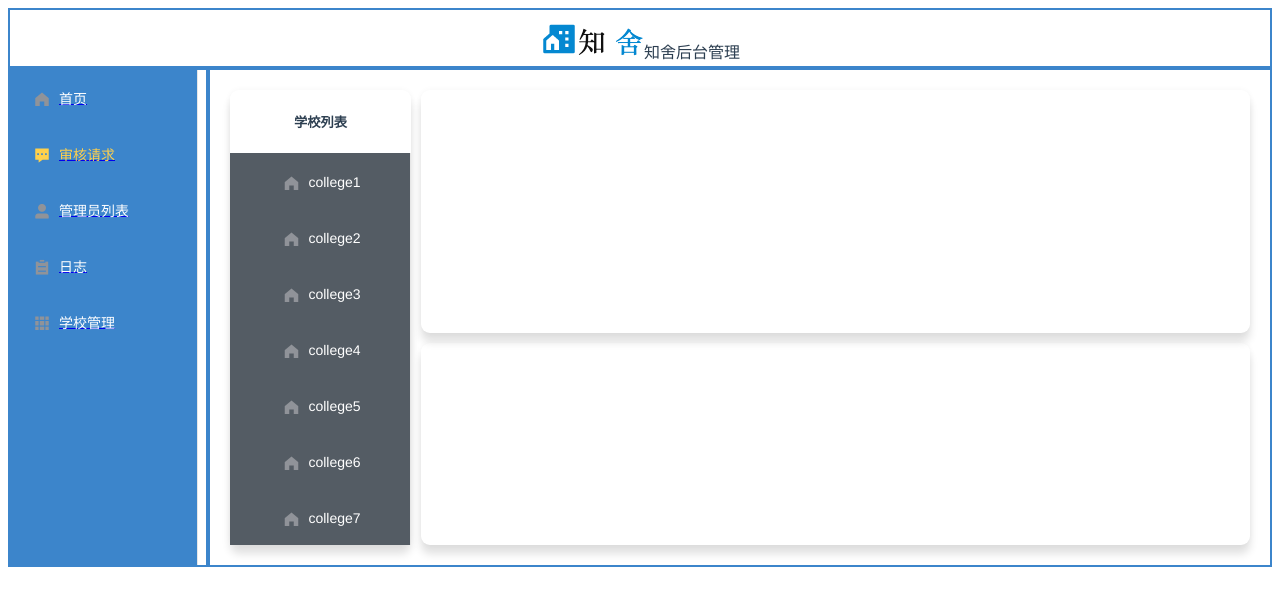
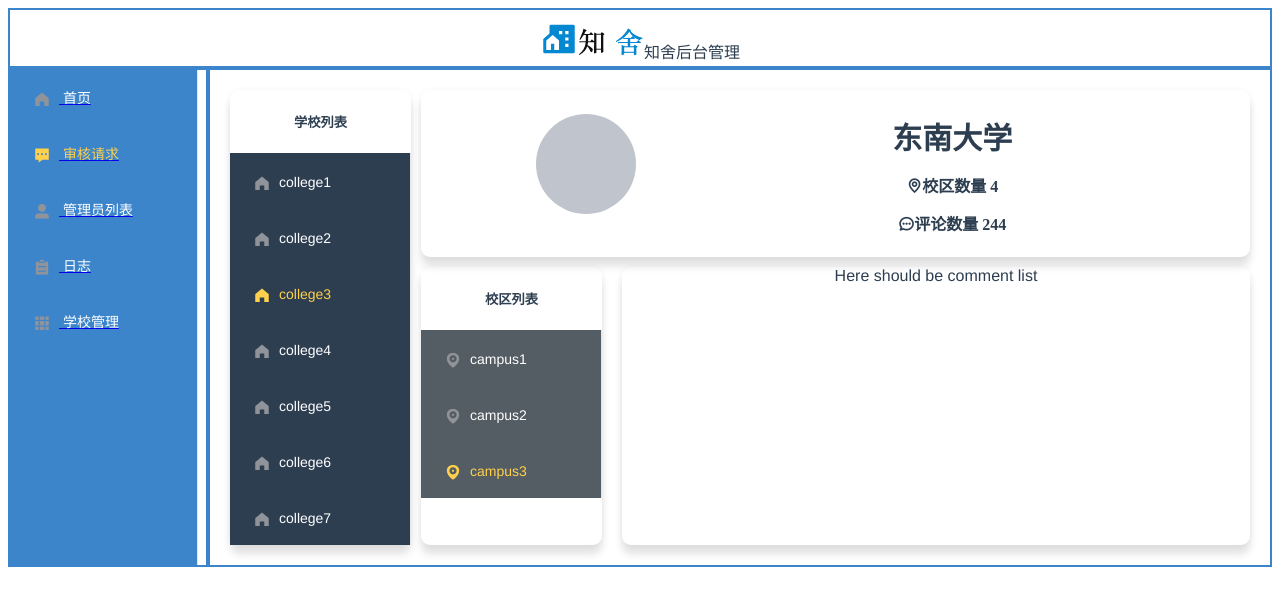
Before and after one commit to ACupofAir/zhishe, a Vue app in the folder zhishe-vue/: page /collegeManage in a window 1280 px wide. Shown: the top 606 px of the page. Built offline with nearby package versions, Linux system fonts and the light colour scheme.

Commit message:
almost finish the collegeManage

```diff
--- a/zhishe-vue/src/components/sideBar.vue
+++ b/zhishe-vue/src/components/sideBar.vue
@@ -10,9 +10,9 @@
         active-text-color="#ffd04b"
         style="height: 100%">
       <router-link v-for="(item, ind) in sideItems" :key="ind" :to="item.routerIndex">
-        <el-menu-item :index="ind.toString()" style="margin-right: 100%;">
-            <i :class="item.icon"></i>
-            <span>{{item.title}}</span>
+        <el-menu-item :index="ind.toString()" style="text-align: left;">
+          <i :class="item.icon"></i>
+          {{item.title}}
         </el-menu-item>
       </router-link>
 
--- a/zhishe-vue/src/pages/admin/collegeManage.vue
+++ b/zhishe-vue/src/pages/admin/collegeManage.vue
@@ -5,8 +5,9 @@
       <el-col :span="24">
         <h5 style="text-align: center;">学校列表</h5>
         <el-menu default-active="2" class="el-menu-vertical-demo" @open="handleOpen" @close="handleClose"
-          background-color="#545c64" text-color="#fff" active-text-color="#ffd04b" style="width: 180px;">
-          <el-menu-item v-for="college in collegeList" index="college.name">
+          background-color="#2c3e50" text-color="#fff" active-text-color="#ffd04b" style="width: 180px;">
+          <el-menu-item v-for="(college, index) in collegeList" :key="index" :index="index.toString()"
+            style="text-align: left;">
             <i class="el-icon-s-home"></i>
             <span slot="title">{{college.name}}</span>
           </el-menu-item>
@@ -15,17 +16,49 @@
       </el-row>
     </div>
 
-
     <div class="collegeDetail">
 
       <div class="collegeDetailTitle">
-        <h2>{{curCollege}}</h2>
+        <span class="box">
+          <el-avatar class="boxLeft" :size="100" :src="circleUrl"></el-avatar>
+          <span class="boxRight">
+            <el-row style="margin-bottom: 20px;">
+              <span style="font-size: 30px; font-weight: bold;">
+                {{curCollege}}
+              </span>
+            </el-row>
+            <el-row style="margin-bottom: 20px;">
+              <i class="el-icon-location-outline" style="font-weight: bold;">校区数量 {{curCollegeCampusNum}}</i>
+            </el-row>
+            <el-row>
+              <i class="el-icon-chat-dot-round" style="font-weight: bold;">评论数量 {{curCollegeCommentNum}}</i>
+            </el-row>
+          </span>
+        </span>
 
       </div>
 
       <div class="collegeDetailCampus">
+        <div class="campusBar">
+          <el-col :span="24">
+            <h5 style="text-align: center;">校区列表</h5>
+            <el-menu default-active="2" class="el-menu-vertical-demo" @open="handleOpen" @close="handleClose"
+              background-color="#545c64" text-color="#fff" active-text-color="#ffd04b" style="width: 180px;">
+              <el-menu-item v-for="(campus, index) in campusList" :key="index" :index="index.toString()"
+                style="text-align: left;">
+                <i class="el-icon-location"></i>
+                <span slot="title">{{campus.name}}</span>
+              </el-menu-item>
+            </el-menu>
+          </el-col>
+          </el-row>
+        </div>
+        <!-- TODO: Here need a v-for to display all the comments  -->
+        <div class="commentList">
+          Here should be comment list
+        </div>
+      </div>
 
-      </div>
 
     </div>
 
@@ -47,12 +80,20 @@
           { name: 'college6' },
           { name: 'college7' },
         ],
-        curCollege: " ",
+        campusList: [
+          { name: 'campus1' },
+          { name: 'campus2' },
+          { name: 'campus3' },
+        ],
+        // TODO: here should be a data-binding
+        curCollege: "东南大学",
+        curCollegeCampusNum: 4,
+        curCollegeCommentNum: 244,
       }
 
     },
 
-    created () {
+    created() {
     }
   }
 </script>
@@ -95,8 +136,44 @@
   .collegeDetailCampus {
     display: grid;
     grid-area: collegeDetailCampus;
+    column-gap: 20px;
+
+    grid-template-columns: 1fr 6fr;
+    grid-template-areas: "campusBar commentList";
+
+
+    border-radius: 9px;
+  }
+
+  .campusBar {
+    grid-area: campusBar;
+
     border-radius: 9px;
     box-shadow: 0 9px 9px rgba(0, 0, 0, .12), 0 0 6px rgba(0, 0, 0, .04);
   }
 
+  .commentList {
+    grid-area: commentList;
+
+    border-radius: 9px;
+    box-shadow: 0 9px 9px rgba(0, 0, 0, .12), 0 0 6px rgba(0, 0, 0, .04);
+  }
+
+  .box {
+    display: grid;
+    grid-area: box;
+
+    grid-template-columns: 1fr 5fr;
+    grid-template-areas: "boxLeft boxRight";
+  }
+
+  .boxLeft {
+    grid-area: boxLeft;
+
+  }
+
+  .boxRight {
+    grid-area: boxRight;
+
+  }
 </style>
--- a/zhishe-vue/src/pages/zhishe/campus.vue
+++ b/zhishe-vue/src/pages/zhishe/campus.vue
@@ -103,10 +103,9 @@
 
 <style scoped>
 
-/deep/ .el-rate__icon{
+::v-deep .el-rate__icon{
   font-size: 28px;
 }
-
 /*简评*/
 .briefCommentArea{
   /*border: #3c85cb solid 2px;*/
```
